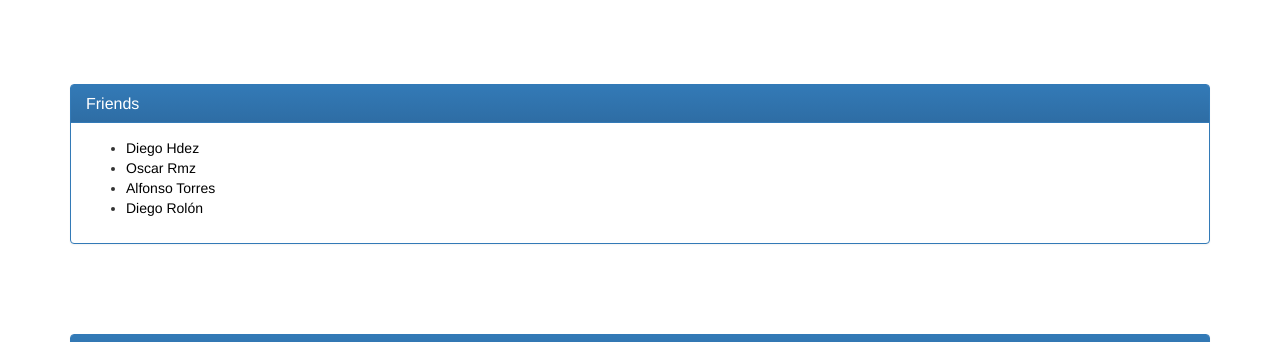
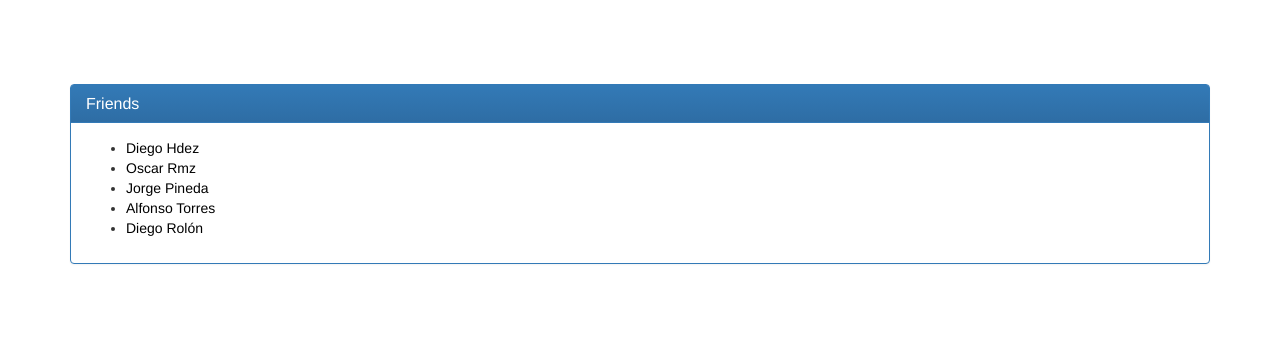
Before and after one commit to shexys97/autobiography, a plain HTML site: page index.html in a window 1280 px wide. Shown: the part 2293-2635 px from the top of the page. Drawn offline with nearby package versions, Linux system fonts and the light colour scheme.

Commit message:
Update index.html

```diff
--- a/index.html
+++ b/index.html
@@ -205,6 +205,7 @@
               <ul>
                 <li><a class="text-decoration-none" target="_blank" href="https://diegohdezc.github.io/diego_bio/">Diego Hdez</a></li>
                 <li><a class="text-decoration-none" target="_blank" href="https://oire0297.github.io/autobiography/">Oscar Rmz</a></li>
+                <li><a class="text-decoration-none" target="_blank" href="https://pineda97.github.io/my-website/">Jorge Pineda</a></li>
                 <li><a class="text-decoration-none" target="_blank" href="https://97torres.github.io/alfonso/">Alfonso Torres</a></li>
                 <li><a class="text-decoration-none" href="">Diego Rolón</a></li>
               </ul>
```
